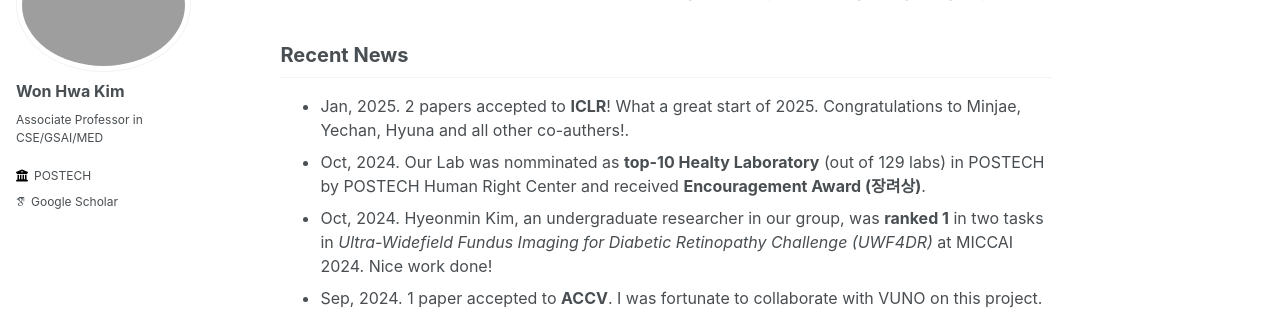
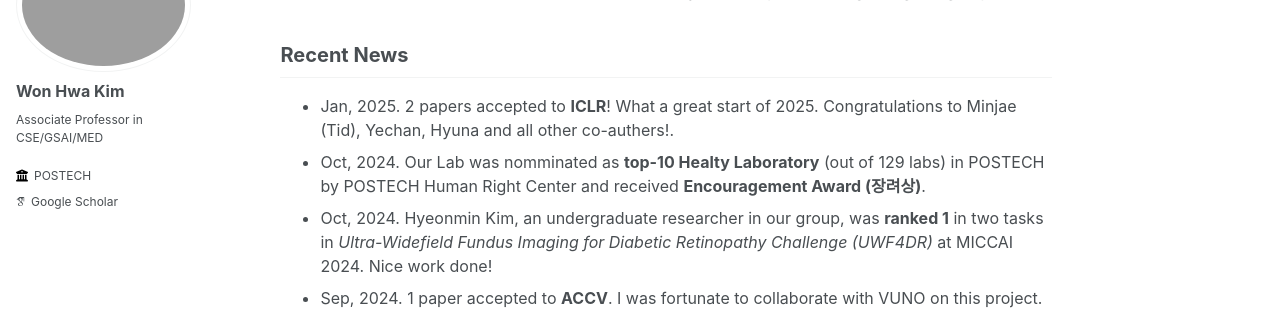
Before and after one commit to wwplato/wwplato.github.io, a Jekyll site: the page built from _pages/about.md, in a window 1280 px wide and 900 px high, scrolled down 620 px. Shown: the part 164-474 px from the top of the window. Built offline with Jekyll 4.4.1, drawn with Linux system fonts in a browser that asks for light colours; some web fonts are replaced.

Commit message:
Update about.md

```diff
--- a/_pages/about.md
+++ b/_pages/about.md
@@ -32,7 +32,7 @@ I am always looking for highly **self-motivated** students with long term goals.
 
 Recent News
 -----
-* Jan, 2025. 2 papers accepted to **ICLR**! What a great start of 2025. Congratulations to Minjae, Yechan, Hyuna and all other co-authers!.
+* Jan, 2025. 2 papers accepted to **ICLR**! What a great start of 2025. Congratulations to Minjae (Tid), Yechan, Hyuna and all other co-authers!.
 * Oct, 2024. Our Lab was nomminated as **top-10 Healty Laboratory** (out of 129 labs) in POSTECH by POSTECH Human Right Center and received **Encouragement Award (장려상)**.
 * Oct, 2024. Hyeonmin Kim, an undergraduate researcher in our group, was **ranked 1** in two tasks in *Ultra-Widefield Fundus Imaging for Diabetic Retinopathy Challenge (UWF4DR)* at MICCAI 2024. Nice work done!
 * Sep, 2024. 1 paper accepted to **ACCV**. I was fortunate to collaborate with VUNO on this project.
```
